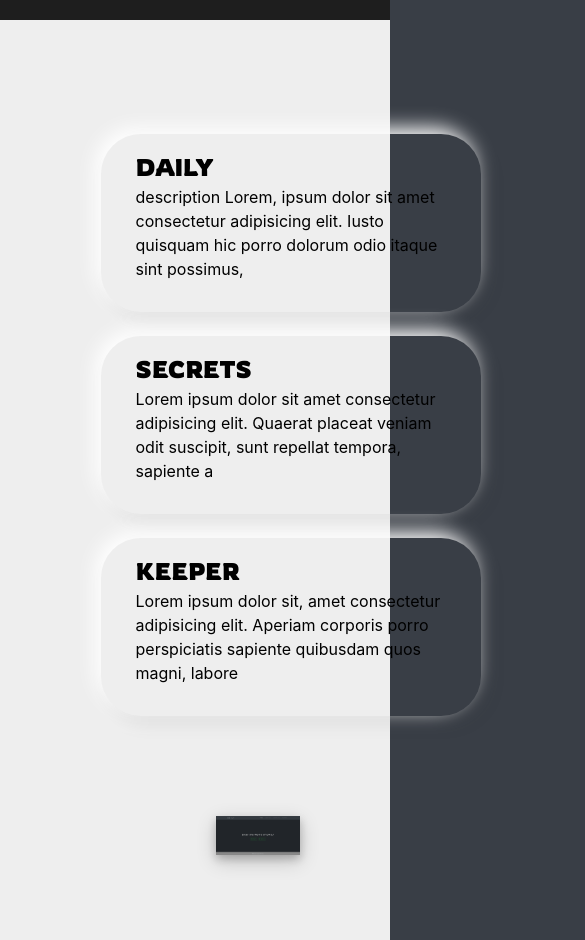
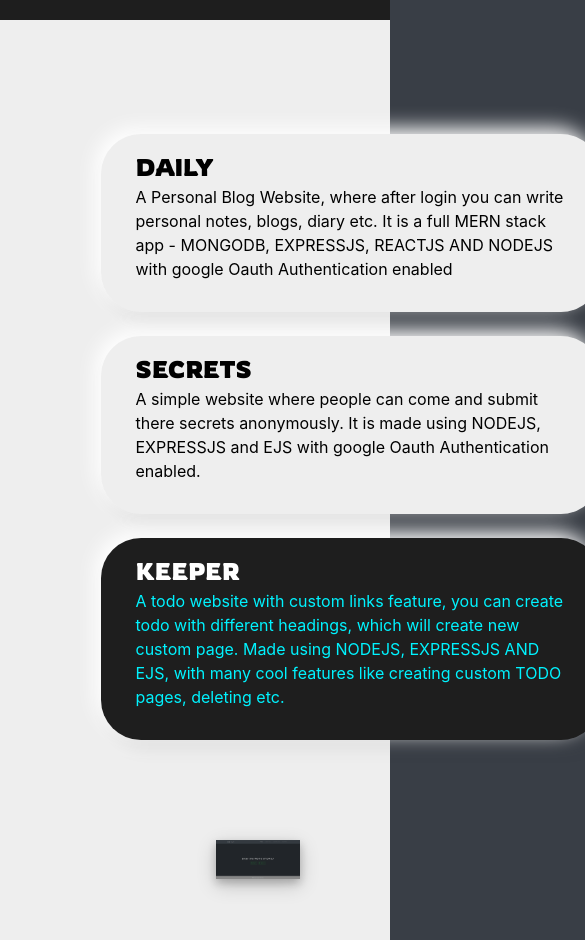
Before and after one commit to anoniket/portfolio1, a website: page index.html in a window 390 px wide. Shown: the part 4200-5140 px from the top of the page, 585 px wide, since content can reach past the window. Drawn offline with nearby package versions, Linux system fonts and the light colour scheme; a web font is replaced by a local one.

Commit message:
responsive mark2, improved section 4

```diff
--- a/index.html
+++ b/index.html
@@ -157,34 +157,36 @@
         margin: 0 auto;
       ">
     <div class="left" style="width: 30%;">
-      <a class="active" href="#item1">
-        <div class="projm">
+      <a class="active a1" href="#item1">
+        <div class="projm pro1">
           <div class="head">DAILY</div>
           <p class="detail">
-            description Lorem, ipsum dolor sit amet consectetur adipisicing
-            elit. Iusto quisquam hic porro dolorum odio itaque sint possimus,
+            A Personal Blog Website, where after login you can write personal notes, blogs, diary etc.
+            It is a full MERN stack app - MONGODB, EXPRESSJS, REACTJS AND NODEJS with google Oauth Authentication enabled
 
           </p>
         </div>
 
       </a>
-      <a class="" href="#item2">
-        <div class="projm">
+      <a class="a2" href="#item2">
+        <div class="projm pro2">
           <div class="head">SECRETS</div>
           <p class="detail">
-            Lorem ipsum dolor sit amet consectetur adipisicing elit. Quaerat
-            placeat veniam odit suscipit, sunt repellat tempora, sapiente a
+            A simple website where people can come and submit there secrets anonymously.
+            It is made using NODEJS, EXPRESSJS and EJS with google Oauth Authentication enabled.
+
 
           </p>
         </div>
 
       </a>
-      <a class="" href="#item3">
-        <div class="projm">
+      <a class="a3" href="#item3">
+        <div class="projm pro3">
           <div class="head">KEEPER</div>
         <p class="detail">
-          Lorem ipsum dolor sit, amet consectetur adipisicing elit. Aperiam
-          corporis porro perspiciatis sapiente quibusdam quos magni, labore
+          A todo website with custom links feature, you can create todo with different headings,
+          which will create new custom page.
+          Made using NODEJS, EXPRESSJS AND EJS, with many cool features like creating custom TODO pages, deleting etc.
 
         </p>
 
--- a/public/index.js
+++ b/public/index.js
@@ -151,10 +151,11 @@
   $("#moon").css("right",240+val+0.5+"px");
   console.log("ad");
 }
-$("#text").css("letter-spacing",val/2+"px");
+
+$("#text").css("letter-spacing",val/2.5+"px");
 $("#mountain").css("top",(-val/8)-50+"px");
 $("#road").css("top",val/8+0.10+"px");
-$("#text").css("top",val+"px");
+$("#text").css("top",val/2.5+"px");
 $("#second").css("clipPath","circle("+val+"px at center");
 
 
@@ -337,14 +338,47 @@
 }
 
 
-if(val<2889){
+if(val<2889||val>2980){
   $("#fourth #text3").css("opacity","0");
 }
-if(val>=2889){
+else if(val>2889){
   $("#fourth #text3").css("opacity","1");
 
 }
 
 
 
+if(val>2890 && val<3475){
+  $(".pro1").css("backgroundColor","rgb(30, 30, 30)");
+  $(".pro1 .head").css("color","white");
+  $(".pro1 .detail").css("color","#00f3ff");
+  $(".pro2,.pro3").css("backgroundColor","rgb(238,238,238)");
+  $(".pro3 .head").css("color","black");
+  $(".pro3 .detail").css("color","black");
+  $(".pro2 .head").css("color","black");
+  $(".pro2 .detail").css("color","black");
+}
+else if(val>3475 && val<4080) {
+  $(".pro2").css("backgroundColor","rgb(30, 30, 30)");
+  $(".pro2 .head").css("color","white");
+  $(".pro2 .detail").css("color","#00f3ff");
+   $(".pro1,.pro3").css("backgroundColor","rgb(238,238,238)");
+   $(".pro1 .head").css("color","black");
+   $(".pro1 .detail").css("color","black");
+   $(".pro3 .head").css("color","black");
+   $(".pro3 .detail").css("color","black");
+
+}
+
+else if(val>4080){
+  $(".pro3").css("backgroundColor","rgb(30, 30, 30)");
+   $(".pro3 .head").css("color","white");
+   $(".pro3 .detail").css("color","#00f3ff");
+   $(".pro1,.pro2").css("backgroundColor","rgb(238,238,238)");
+   $(".pro1 .head").css("color","black");
+   $(".pro1 .detail").css("color","black");
+   $(".pro2 .head").css("color","black");
+   $(".pro2 .detail").css("color","black");
+}
+
 })
--- a/public/styles.css
+++ b/public/styles.css
@@ -177,6 +177,7 @@
   object-fit: cover;
   pointer-events: none;
 }
+
 .mainheading{
   text-align: center;
 }
@@ -442,12 +443,13 @@
 }
 
 .projm{
-  width: 380px;
+  width: 500px;
   padding: 15px 35px;
   text-align: left;
   border-radius: 40px;
   box-shadow: -6px -6px 20px rgba(255, 255, 255, 1),
                6px 6px 20px rgba(0,0,0,0.1);
+  transition: 0.8s;
 }
 
 
@@ -523,6 +525,7 @@
 #fourth #text3{
   position: absolute;
   transition: 0.8s;
+  right: 50px;
 }
 
 footer{
@@ -538,6 +541,7 @@
 footer p{
   padding-top: 25px;
 }
+
 
 
 @media only screen and (max-width: 600px){
```
Lines whose indentation alone changed are shown as unchanged.
